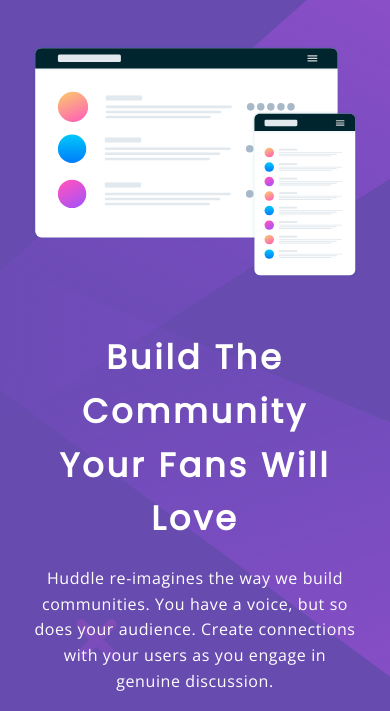
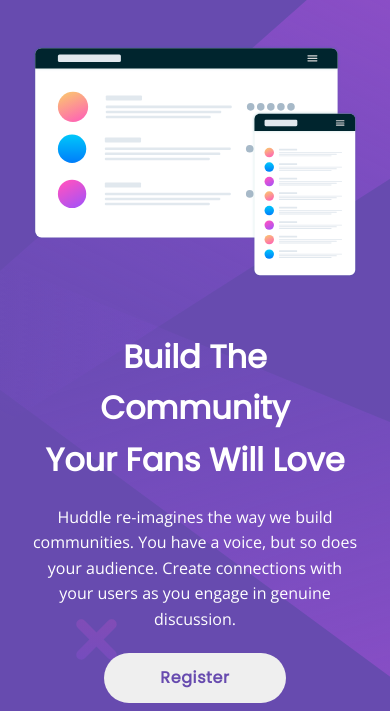
Before and after one commit to freedamoore/Huddle-Landing-Page, a plain HTML site: page index.html in a window 390 px wide. Shown: the part 105-816 px from the top of the page. Drawn offline with nearby package versions, Linux system fonts and the light colour scheme.

Commit message:
removed line spacing on small screens

```diff
--- a/css/styles.css
+++ b/css/styles.css
@@ -57,7 +57,7 @@ button {
 
 .section-txt p {
   margin-top: 20px;
-  letter-spacing: 0.6px
+  letter-spacing: 0.6px;
 }
 
 .heading {
@@ -129,4 +129,13 @@ button {
   main {
     margin: 2rem;
   }
+
+  .section-txt p {
+    letter-spacing: 0;
+  }
+
+  .heading {
+    font-size: 2em;
+    letter-spacing: 0;
+  }
 }
```
